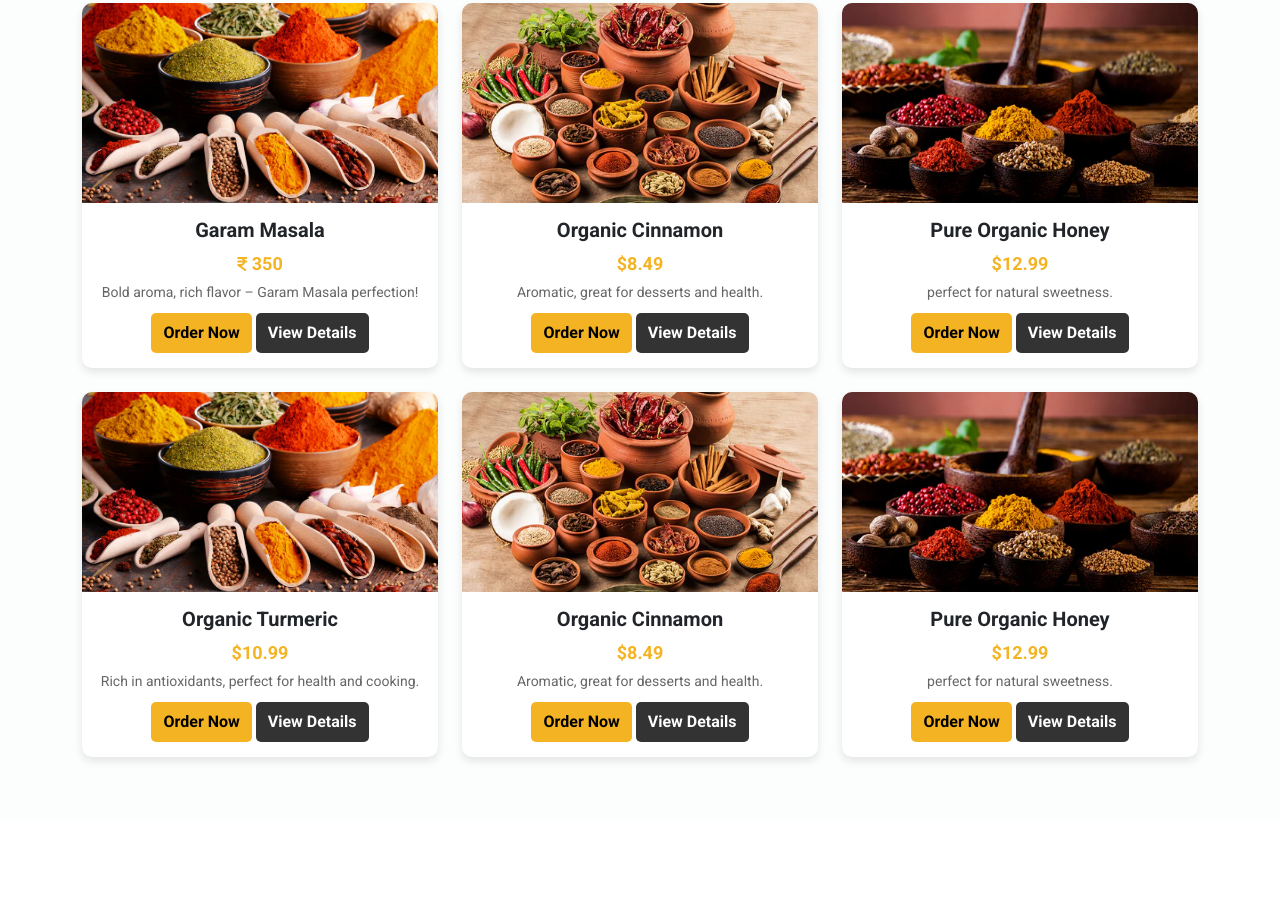
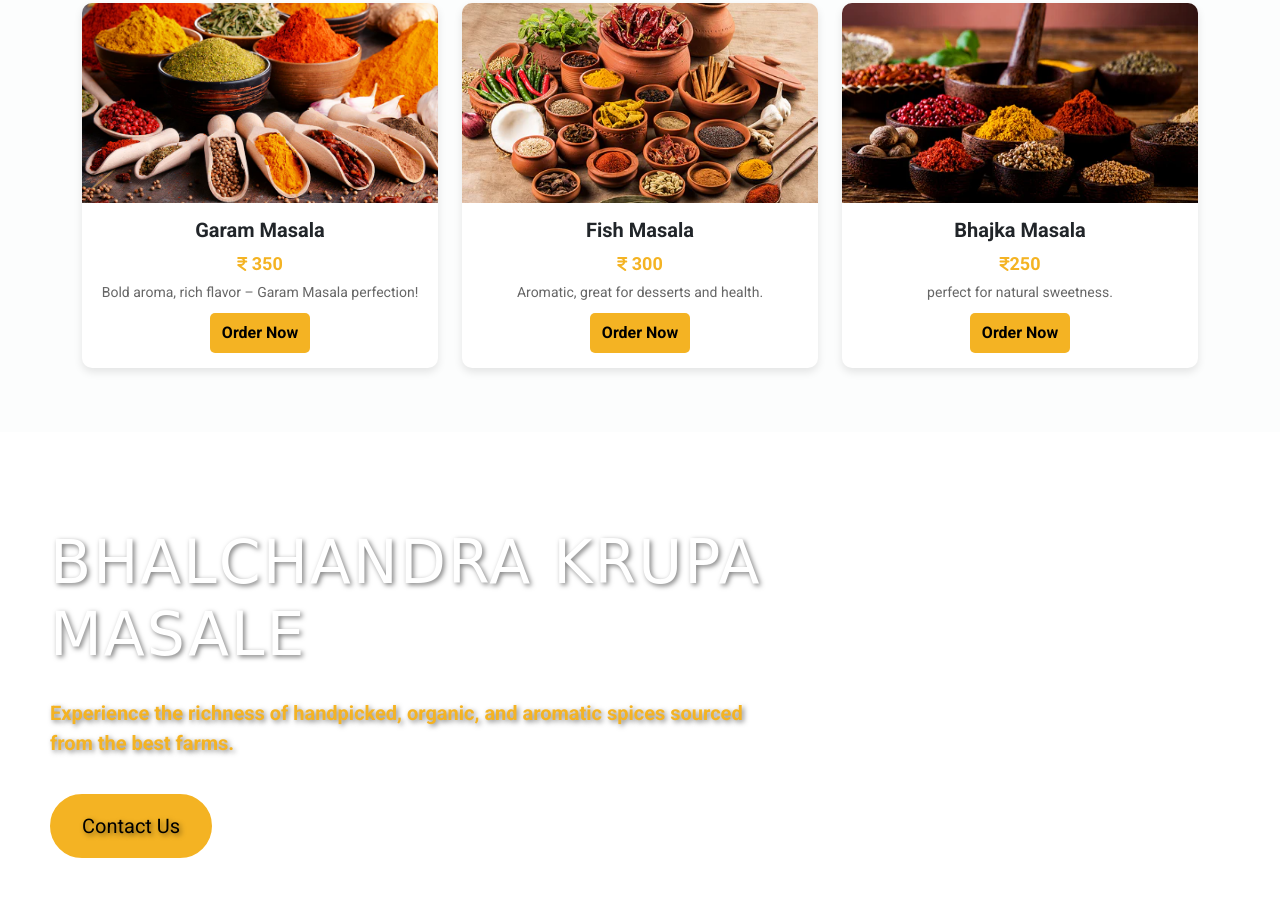
Before and after one commit to onkarlad/spice_website, a plain HTML site: page index.html in a window 1280 px wide. Shown: the part 1847-2759 px from the top of the page. Drawn offline with nearby package versions, Linux system fonts and the light colour scheme; a small style sheet from the web is missing; a web font is replaced by a local one.

```diff
--- a/index.html
+++ b/index.html
@@ -149,7 +149,7 @@
                             <p class="product-price"><i class="fa-solid fa-indian-rupee-sign"></i> 350</p>
                             <p class="product-description">Bold aroma, rich flavor – Garam Masala perfection!</p>
                             <a href="#" data-bs-toggle="modal" data-bs-target="#orderModal" class="btn-custom product_name_data" data-product_name="Garam Masala">Order Now</a>
-                            <a href="#" class="btn-view">View Details</a>
+                            <!-- <a href="#" class="btn-view">View Details</a> -->
                         </div>
                     </div>
                 </div>
@@ -159,11 +159,11 @@
                     <div class="product-card">
                         <img src="./images/sidebanner.webp" alt="Organic Cinnamon" class="product-img" loading="lazy">
                         <div class="product-details">
-                            <h3 class="product-title">Organic Cinnamon</h3>
-                            <p class="product-price">$8.49</p>
+                            <h3 class="product-title">Fish Masala</h3>
+                            <p class="product-price"><i class="fa-solid fa-indian-rupee-sign"></i> 300</p>
                             <p class="product-description">Aromatic, great for desserts and health.</p>
                             <a href="#" data-bs-toggle="modal" data-bs-target="#orderModal"  class="btn-custom product_name_data" data-product_name="Fish Masala">Order Now</a>
-                            <a href="#"  class="btn-view">View Details</a>
+                            <!-- <a href="#"  class="btn-view">View Details</a> -->
                         </div>
                     </div>
                 </div>
@@ -173,57 +173,15 @@
                     <div class="product-card">
                         <img src="./images/example.webp" alt="Pure Honey" class="product-img" loading="lazy">
                         <div class="product-details">
-                            <h3 class="product-title">Pure Organic Honey</h3>
-                            <p class="product-price">$12.99</p>
+                            <h3 class="product-title">Bhajka Masala</h3>
+                            <p class="product-price"><i class="fa-solid fa-indian-rupee-sign"></i>250</p>
                             <p class="product-description">perfect for natural sweetness.</p>
-                            <a href="#" class="btn-custom">Order Now</a>
-                            <a href="#" class="btn-view">View Details</a>
+                            <a href="#" data-bs-toggle="modal" data-bs-target="#orderModal"  class="btn-custom product_name_data" data-product_name="Bhajka Masala">Order Now</a>
+                            <!-- <a href="#" class="btn-view">View Details</a> -->
                         </div>
                     </div>
                 </div>
 
-
-                <!-- Product Card 1 -->
-                <div class="col-md-4 col-sm-6 mb-4">
-                    <div class="product-card">
-                        <img src="./images/about_us_side_banner.webp" alt="Organic Turmeric" class="product-img" loading="lazy">
-                        <div class="product-details">
-                            <h3 class="product-title">Organic Turmeric</h3>
-                            <p class="product-price">$10.99</p>
-                            <p class="product-description">Rich in antioxidants, perfect for health and cooking.</p>
-                            <a href="#" class="btn-custom">Order Now</a>
-                            <a href="#" class="btn-view">View Details</a>
-                        </div>
-                    </div>
-                </div>
-
-                <!-- Product Card 2 -->
-                <div class="col-md-4 col-sm-6 mb-4">
-                    <div class="product-card">
-                        <img src="./images/sidebanner.webp" alt="Organic Cinnamon" class="product-img" loading="lazy">
-                        <div class="product-details">
-                            <h3 class="product-title">Organic Cinnamon</h3>
-                            <p class="product-price">$8.49</p>
-                            <p class="product-description">Aromatic, great for desserts and health.</p>
-                            <a href="#" class="btn-custom">Order Now</a>
-                            <a href="#" class="btn-view">View Details</a>
-                        </div>
-                    </div>
-                </div>
-
-                <!-- Product Card 3 -->
-                <div class="col-md-4 col-sm-6 mb-4">
-                    <div class="product-card">
-                        <img src="./images/example.webp" alt="Pure Honey" class="product-img" loading="lazy">
-                        <div class="product-details">
-                            <h3 class="product-title">Pure Organic Honey</h3>
-                            <p class="product-price">$12.99</p>
-                            <p class="product-description">perfect for natural sweetness.</p>
-                            <a href="#" class="btn-custom">Order Now</a>
-                            <a href="#" class="btn-view">View Details</a>
-                        </div>
-                    </div>
-                </div>
             </div>
             <!-- product cards end -->
 
```
